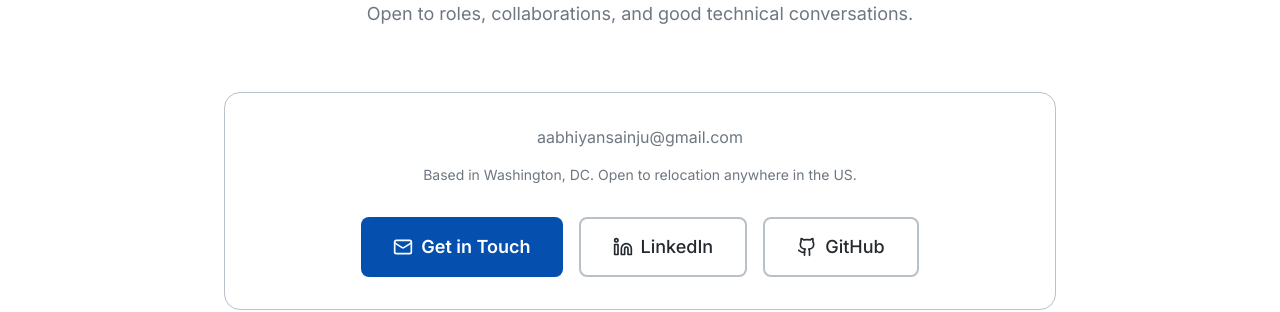
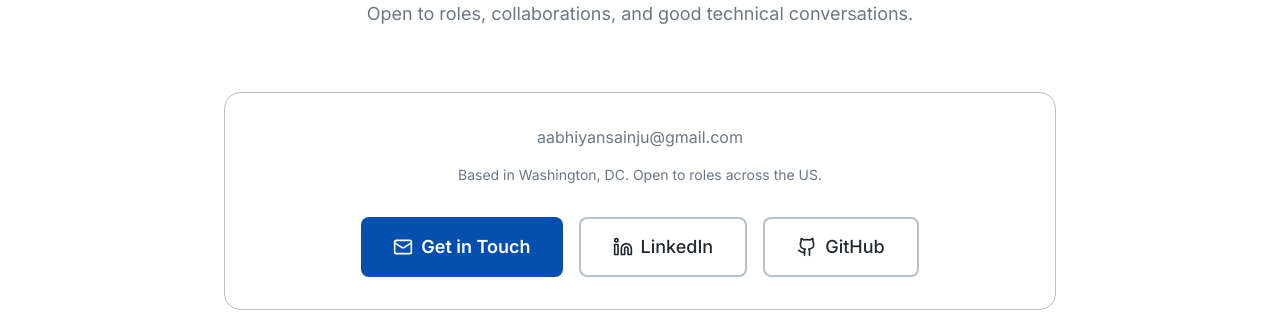
Before and after one commit to aabhiyann/portfolio-abhiyan, a React (Vite) app: page / in a window 1280 px wide. Shown: the part 3073-3385 px from the top of the page. Built offline with nearby package versions, Linux system fonts and the light colour scheme.

Commit message:
content: tighten contact location and availability line

```diff
--- a/src/components/ContactSection.tsx
+++ b/src/components/ContactSection.tsx
@@ -28,7 +28,7 @@ const ContactSection: React.FC = () => {
           <div className="p-8 rounded-2xl bg-card border border-border-primary w-full">
             <p className="text-text-muted mb-4">aabhiyansainju@gmail.com</p>
             <p className="text-text-muted text-sm mb-8">
-              Based in Washington, DC. Open to relocation anywhere in the US.
+              Based in Washington, DC. Open to roles across the US.
             </p>
 
             <div className="flex flex-col md:flex-row flex-wrap justify-center gap-4">
```
